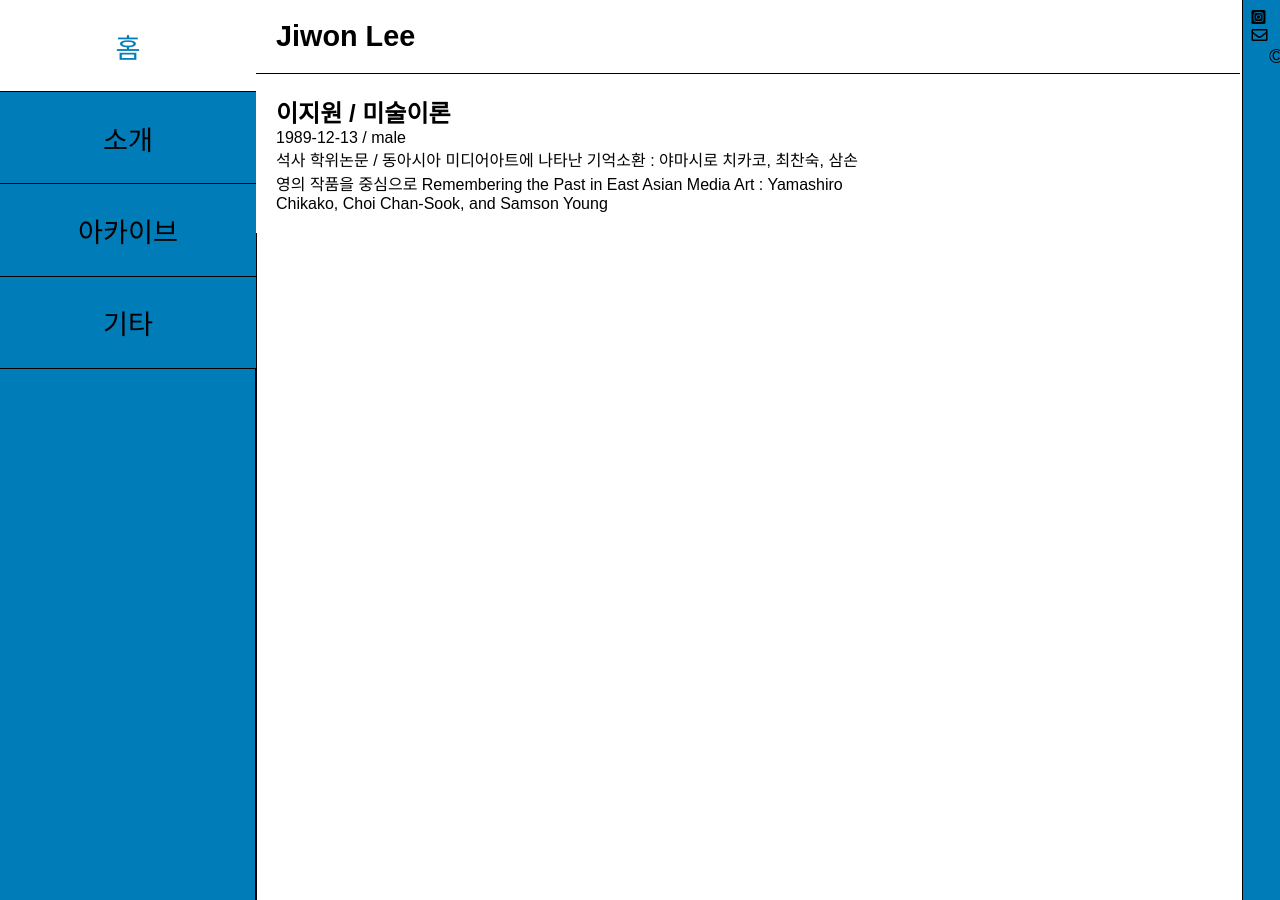
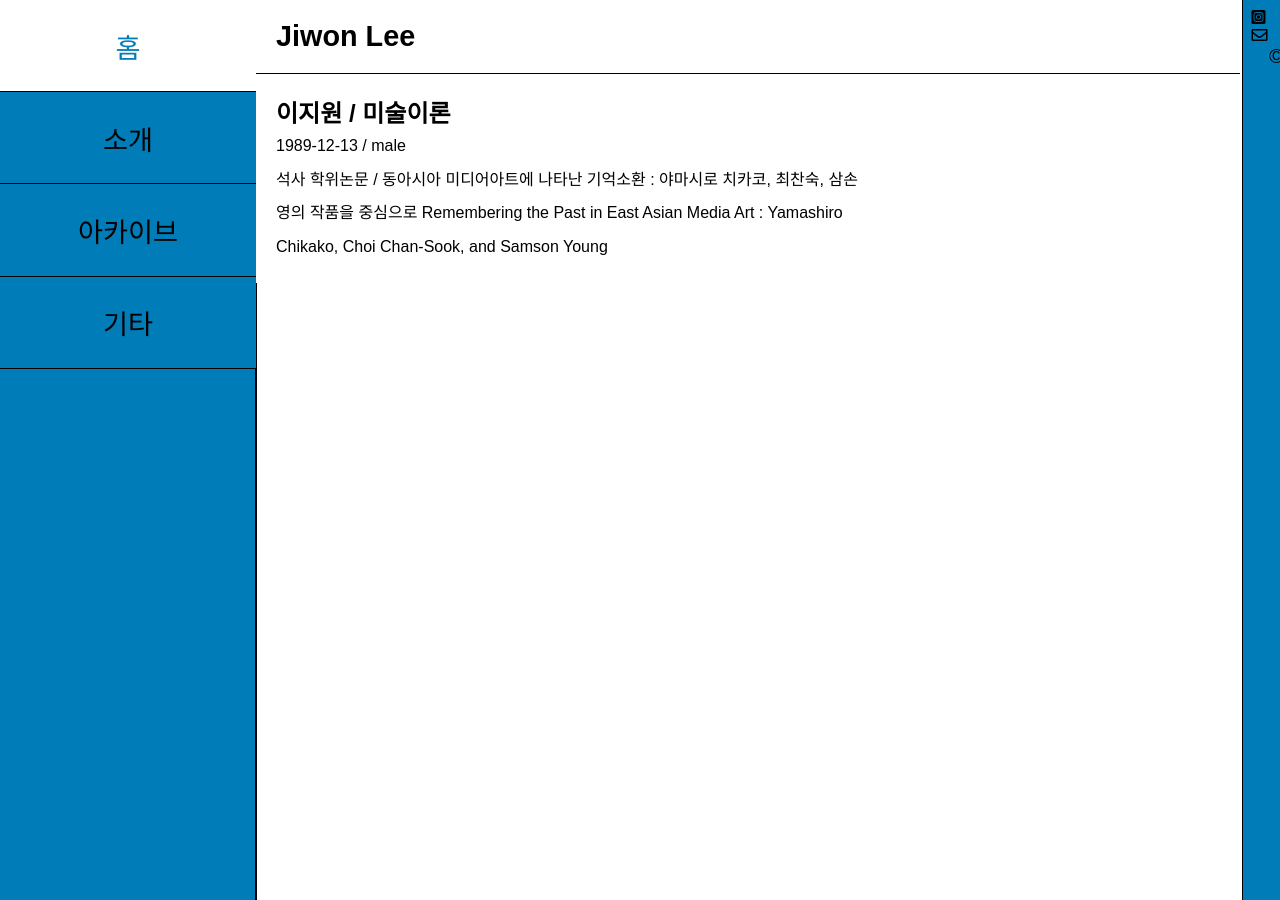
Before and after one commit to LfayeJ/archives, a Jekyll site: the page built from about.md, in a window 1280 px wide. Built offline with Jekyll 4.4.1, drawn with Linux system fonts in a browser that asks for light colours; some web fonts are replaced.

Commit message:
Update styles.css

```diff
--- a/assets/css/styles.css
+++ b/assets/css/styles.css
@@ -131,25 +131,21 @@
 }
 
 .content, .post-content, .post-header, .secondary-content, .primary-content {
-  padding: 20px;
+  padding: 20px; !important;
+  box-sizing: border-box;
 }
 
 .primary-content, .content {
   width: 50vw;
   max-width: 50vw !important;
+  box-sizing: border-box;
 }
 
 .content h2, .secondary-content h2 {
   font-size: 1.4em;
 }
 
-.content hr, .secondary-content hr {
-  height: 1px;
-  border: 1px solid var(--border-color);
-  background-color: var(--border-color);
-}
-
-.content p, .secondary-content p {
+.primary-content p, .content p, .secondary-content p {
   line-height: 2.1;
 }
 
@@ -182,6 +178,7 @@
 header {
   text-align: center;
   border-bottom: 1px solid var(--border-color);
+  box-sizing: border-box;
 }
 
 header h1 {
@@ -224,12 +221,12 @@
     border-right: none;
   }
 
-  .main-content, .content, .secondary-content {
+  .main-content, .primary-content, .secondary-content {
     width: 100%;
     padding: 10px;
   }
 
-  .content {
+  .primary-content {
     max-width: 100% !important;
     margin-bottom: 20px;
   }
@@ -244,11 +241,11 @@
     font-size: 1.5rem;
   }
 
-  .content h2, .secondary-content h2 {
+ .primary-content h2, .secondary-content h2 {
     font-size: 0.9rem;
   }
 
-  .content p, .secondary-content p {
+  .primary-content p, .secondary-content p {
     font-size: 0.9rem;
   }
 }
```
